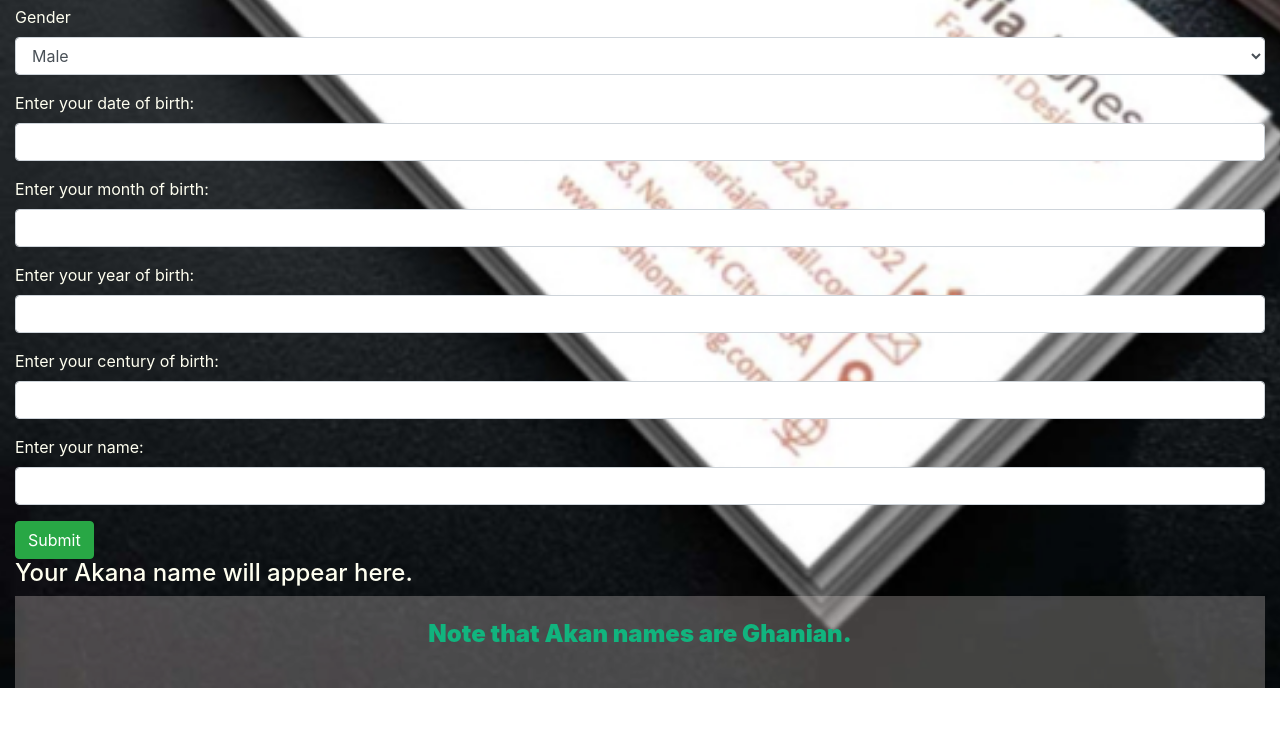
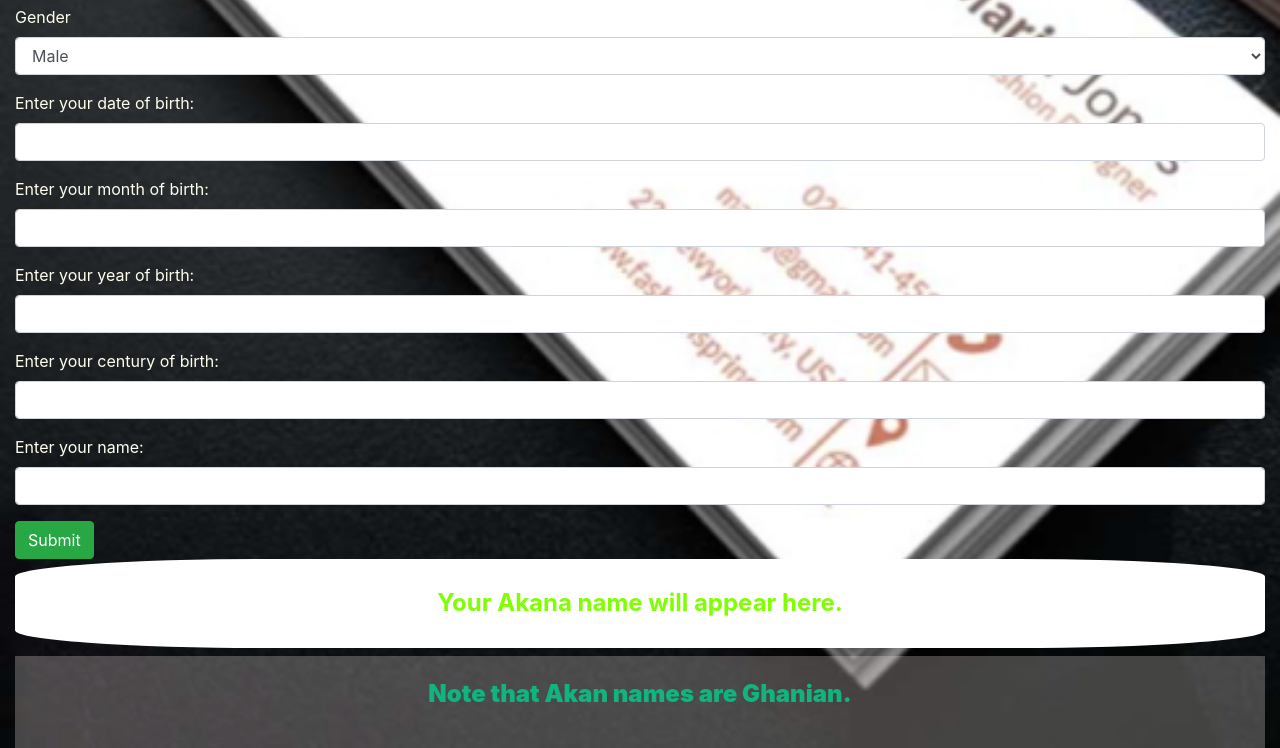
Before and after one commit to Samfan01/name_calc, a plain HTML site: page index.html in a window 1280 px wide. Shown: the part 826-1574 px from the top of the page. Before the commit the page ends 1514 px from the top, so only its background shows below. Drawn offline with Linux system fonts and the light colour scheme.

Commit message:
Update styles.css
styled id akan

```diff
--- a/css/styles.css
+++ b/css/styles.css
@@ -41,6 +41,14 @@ footer{
     font-size: x-large;
 
 }
+#akan{
+    background-color:white;
+    border-radius:20%;
+    padding: 30px;
+    text-align: center;
+    color: chartreuse;
+    font-weight: bolder;
+}
 #one{
     color: ivory;
 }
```
